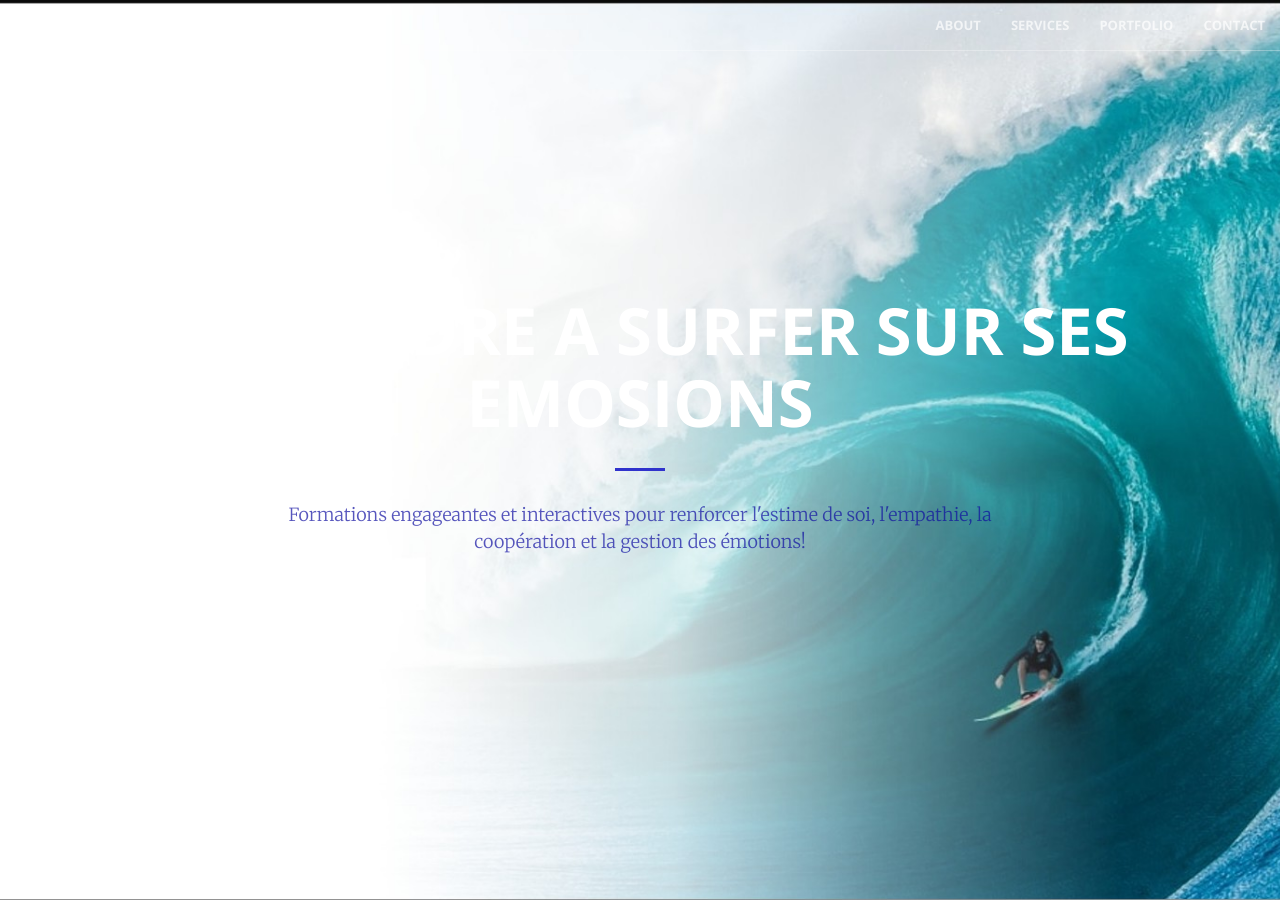
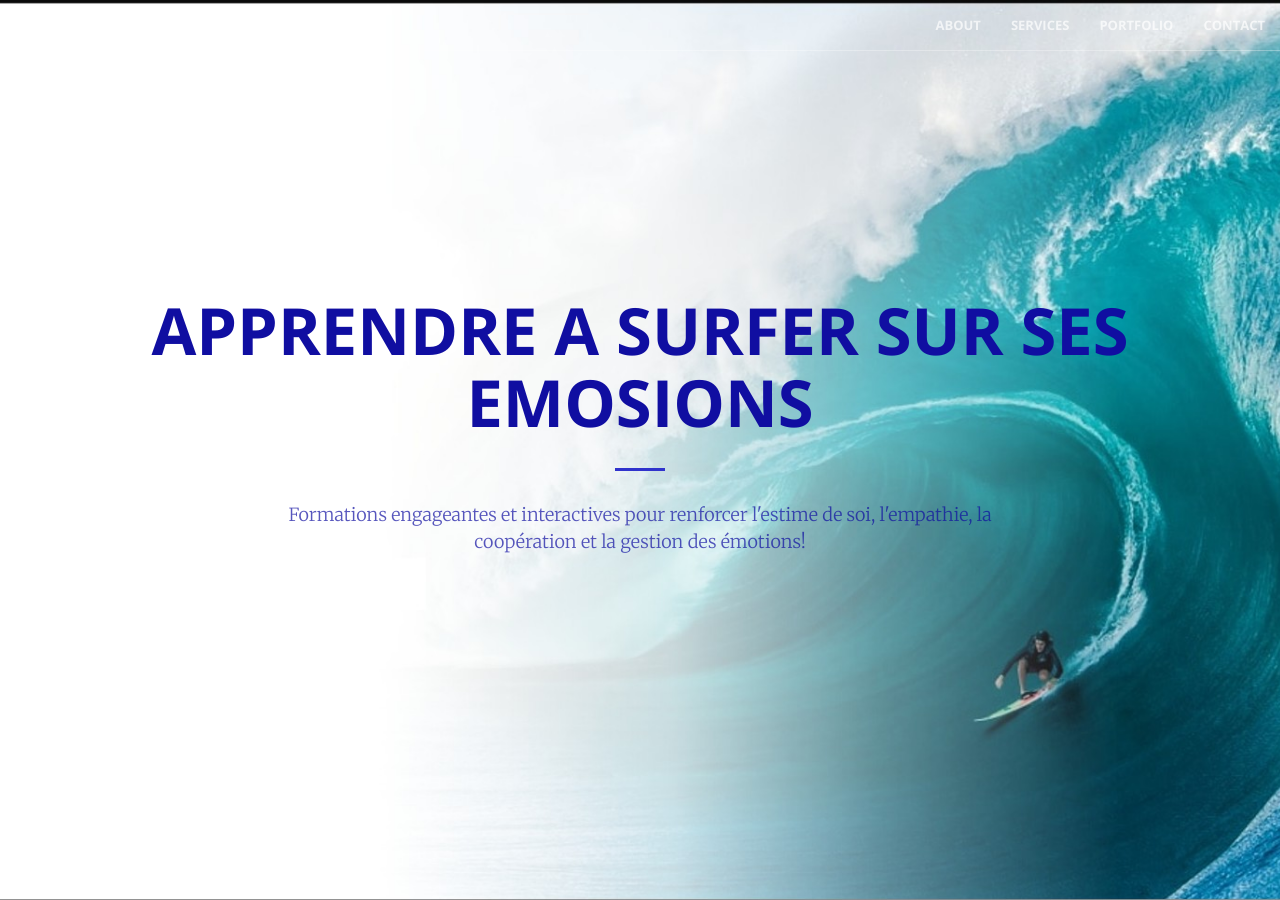
Before and after one commit to Dhart68/manatea, a Jekyll site: the page built from index.html, in a window 1280 px wide and 900 px high. Built offline with Jekyll 4.4.1, drawn with Linux system fonts in a browser that asks for light colours.

Commit message:
changement couleur h1

```diff
--- a/_sass/_base.scss
+++ b/_sass/_base.scss
@@ -157,7 +157,7 @@ header {
     background-position: center;
     background-image: url('../img/header.jpg');
     text-align: center;
-    color: white;
+    color: rgb(16, 14, 161);
     .header-content {
         position: relative;
         text-align: center;
```
